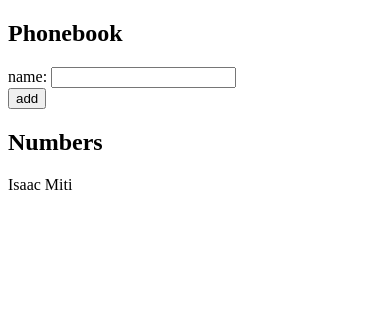
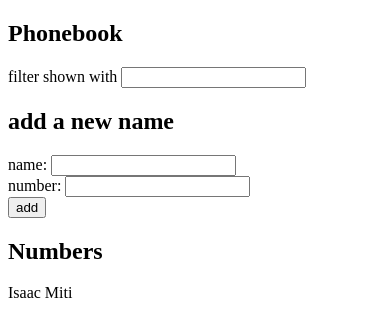
Before and after one commit to ikayz/part2, a React (Vite) app in the folder phonebook/: page / in a window 390 px wide. Shown: the top 336 px of the page. Built offline with nearby package versions, Linux system fonts and the light colour scheme.

Commit message:
Finished step 5 of the phonebook exercise

```diff
--- a/phonebook/src/App.jsx
+++ b/phonebook/src/App.jsx
@@ -3,11 +3,14 @@ import { useState } from 'react';
 const App = () => {
   const [persons, setPersons] = useState([{ name: 'Isaac Miti' }]);
   const [newName, setNewName] = useState('');
+  const [number, setNumber] = useState('');
+  const [filter, setFilter] = useState('');
 
   const addName = event => {
     event.preventDefault();
     const personObject = {
       name: newName,
+      number: number,
       id: String(persons.length + 1),
     };
 
@@ -16,29 +19,51 @@ const App = () => {
     } else {
       setPersons(persons.concat(personObject));
       setNewName('');
+      setNumber('');
     }
+  };
+
+  const handleNumberChange = event => {
+    setNumber(event.target.value);
   };
 
   const handleNameChange = event => {
     setNewName(event.target.value);
   };
 
+  const handleSearch = event => {
+    setFilter(event.target.value);
+  };
+
+  const searchFilter = persons.filter(person =>
+    person.name.toLowerCase().startsWith(filter.toLowerCase())
+  );
+
   console.log(persons[0].name);
 
   return (
     <div>
       <h2>Phonebook</h2>
+      <p>
+        filter shown with <input value={filter} onChange={handleSearch} />
+      </p>
       <form onSubmit={addName}>
+        <h2>add a new name</h2>
         <div>
           name: <input value={newName} onChange={handleNameChange} />
+        </div>
+        <div>
+          number: <input value={number} onChange={handleNumberChange} />
         </div>
         <div>
           <button type="submit">add</button>
         </div>
       </form>
       <h2>Numbers</h2>
-      {persons.map(person => (
-        <p key={person.name}>{person.name}</p>
+      {searchFilter.map(person => (
+        <p key={person.name}>
+          {person.name} {person.number}
+        </p>
       ))}
     </div>
   );
```
